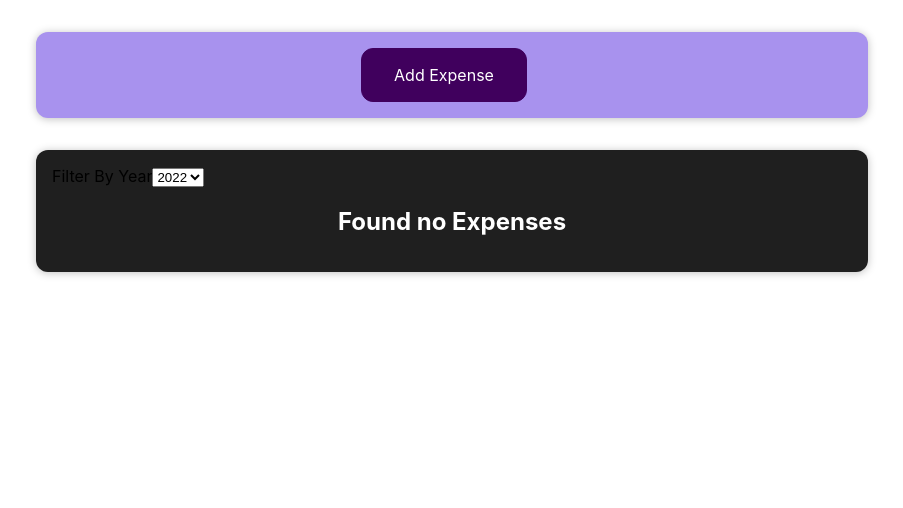
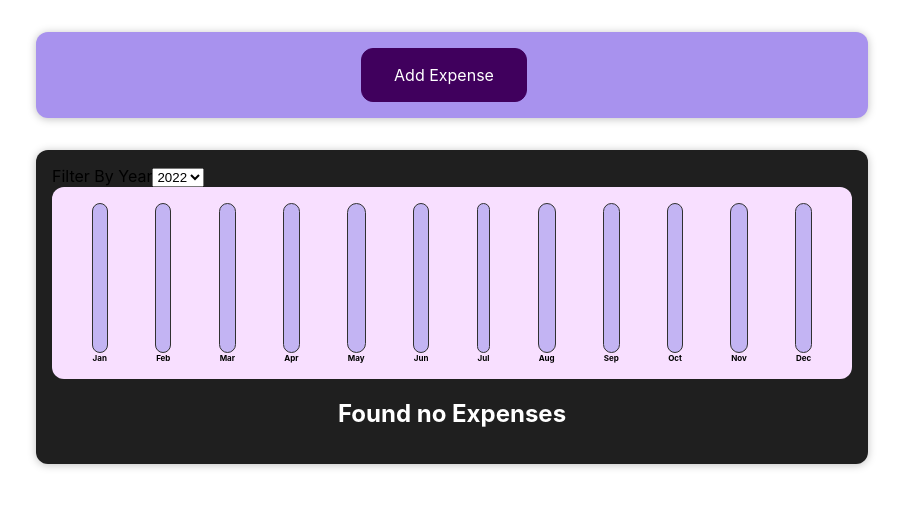
Before and after one commit to VenkatSaaii/PlaceholderinexpenseItem, a React (Create React App) app: page / in a window 1280 px wide. Shown: the top 508 px of the page, without its empty margins (188-1091 px from the left). Built offline with nearby package versions, Linux system fonts and the light colour scheme.

Commit message:
Chart App

```diff
--- /dev/null
+++ b/src/components/Chart/Chart.css
@@ -0,0 +1,9 @@
+.chart {
+    padding: 1rem;
+    border-radius: 12px;
+    background-color: #f8dfff;
+    text-align: center;
+    display: flex;
+    justify-content: space-around;
+    height: 10rem;
+  }
--- /dev/null
+++ b/src/components/Chart/Chart.js
@@ -0,0 +1,27 @@
+import React from "react";
+
+import ChartBar from './ChartBar';
+import './Chart.css';
+
+const Chart = props =>{
+    const dataPointValues = props.dataPoints.map(dataPoint=>dataPoint.value);
+    const totalMaximum= Math.max(...dataPointValues)
+
+    return(
+        <div className="chart">
+            {props.dataPoints.map((dataPoint) => (
+                <ChartBar
+                key={dataPoint.label}
+                value={dataPoint.value}
+                maxValue={totalMaximum}
+                label={dataPoint.label}
+                />
+
+            ))}
+
+        </div>
+
+    );
+}
+
+export default Chart;
--- /dev/null
+++ b/src/components/Chart/ChartBar.css
@@ -0,0 +1,30 @@
+.chart-bar {
+    height: 100%;
+    display: flex;
+    flex-direction: column;
+    align-items: center;
+  }
+
+  .chart-bar__inner {
+    height: 100%;
+    width: 100%;
+    border: 1px solid #313131;
+    border-radius: 12px;
+    background-color: #c3b4f3;
+    overflow: hidden;
+    display: flex;
+    flex-direction: column;
+    justify-content: flex-end;
+  }
+
+  .chart-bar__fill {
+    background-color: #4826b9;
+    width: 100%;
+    transition: all 0.3s ease-out;
+  }
+
+  .chart-bar__label {
+    font-weight: bold;
+    font-size: 0.5rem;
+    text-align: center;
+  }
--- /dev/null
+++ b/src/components/Chart/ChartBar.js
@@ -0,0 +1,23 @@
+import React from "react";
+import './ChartBar.css';
+
+const ChartBar =props=>{
+    let barFillHeight ='0%';
+
+    if(props.maxValue > 0){
+        barFillHeight=Math.round((props.value / props.maxValue) * 100)+ '%';
+
+    }
+
+
+   return (<div className="chart-bar">
+    <div className="chart-bar__inner">
+        <div className="chart-bar__fill"
+        style={{height:barFillHeight}}></div>
+    </div>
+    <div className="chart-bar__label">{props.label}</div>
+    </div>
+   );
+};
+
+export default ChartBar;
--- a/src/components/ExpenseForm.js
+++ b/src/components/ExpenseForm.js
@@ -25,7 +25,7 @@ const ExpenseForm = (props) => {
 
         const expenseData = {
             title: enteredTitle,
-            amount: enteredAmount,
+            amount: +enteredAmount,
             date: new Date(enteredDate)
         };
 
--- a/src/components/Expenses.js
+++ b/src/components/Expenses.js
@@ -1,9 +1,11 @@
-import React from "react";
 
+// import ExpenseForm from "./ExpenseForm";
 import "./Expenses.css";
 import Card from "./Card";
 import ExpenseFilter from "./ExpenseFilter";
 import ExpensesList from "./ExpensesList";
+import ExpensesChart from "./ExpensesChart";
+
 
 function Expenses(props) {
   const filterExpenses = (selectedYear) => {
@@ -18,13 +20,13 @@ function Expenses(props) {
 
   const filteredExpenses = filterExpenses(props.selectedYear);
 
-
   return (
     <Card className="expenses">
       <ExpenseFilter
         selected={props.selectedYear}
         onChangeFilter={props.onYearChange}
       />
+     <ExpensesChart  expenses={filteredExpenses}/>
      <ExpensesList expenses={filteredExpenses}/>
     </Card>
   );
--- /dev/null
+++ b/src/components/ExpensesChart.js
@@ -0,0 +1,31 @@
+import React from "react";
+import Chart from "./Chart/Chart";
+
+const ExpensesChart= props =>{
+
+    const chartDataPoints=[
+        {label:'Jan', value: 0},
+        {label:'Feb', value: 0},
+        {label:'Mar', value: 0},
+        {label:'Apr', value: 0},
+        {label:'May', value: 0},
+        {label:'Jun', value: 0},
+        {label:'Jul', value: 0},
+        {label:'Aug', value: 0},
+        {label:'Sep', value: 0},
+        {label:'Oct', value: 0},
+        {label:'Nov', value: 0},
+        {label:'Dec', value: 0}
+
+    ];
+
+    for(const expense of props.expenses){
+        const expenseMonth=expense.date.getMonth(); //jan=>0;
+        chartDataPoints[expenseMonth].value += expense.amount;
+    }
+
+    return <Chart dataPoints={chartDataPoints}/>
+
+}
+
+export default ExpensesChart;
```
